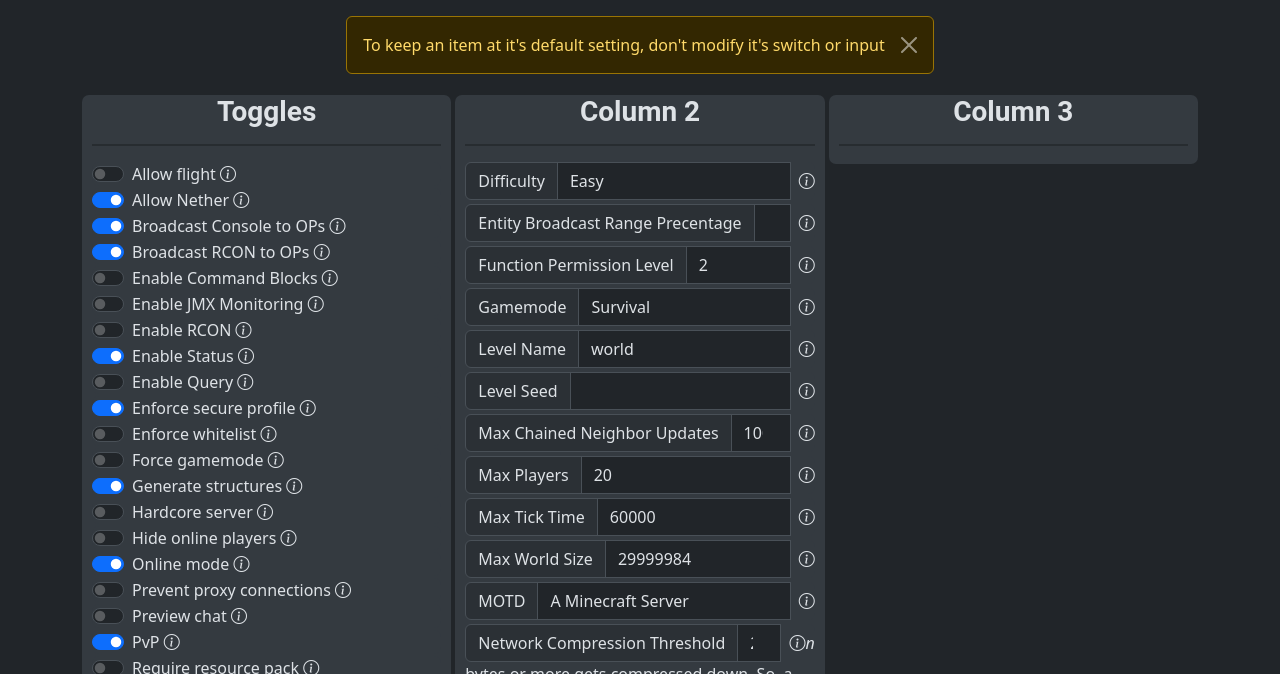
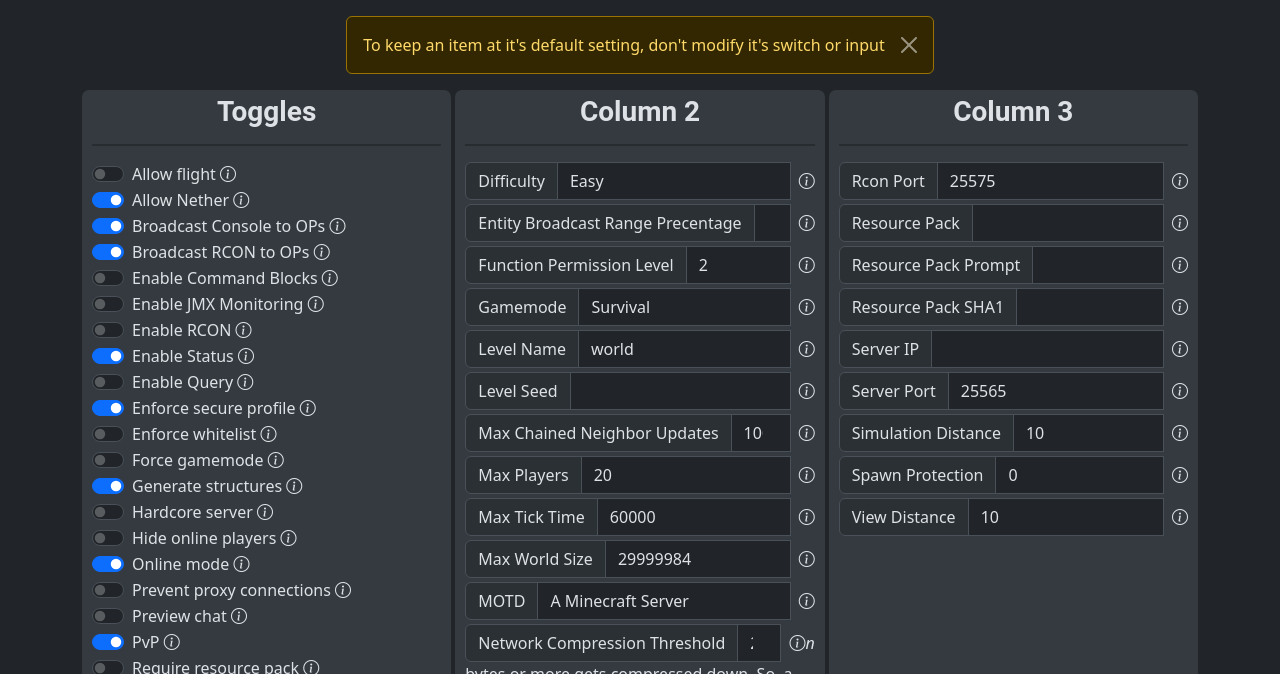
Before and after one commit to arithefirst/MinecraftProvisioningSystem, a plain HTML site: page frontend/index.html in a window 1280 px wide. Shown: the part 126-800 px from the top of the page. Drawn offline with nearby package versions, Linux system fonts and the light colour scheme.

Commit message:
Finished html and css

```diff
--- a/frontend/index.html
+++ b/frontend/index.html
@@ -26,7 +26,7 @@
       <div class="row gx-1">
          <div class="col-4 round bcolor">
             <div class="innerdiv-toggles">
-               <h3 class="roboto-bold text-center" style="margin-top: 5px;">Toggles</h3>
+               <h3 class="roboto-bold text-center" style="padding-top: 5px;">Toggles</h3>
                <hr class="solid-bold" />
                <!-- Toggle Switches -->
                <div class="form-check form-switch">
@@ -168,7 +168,7 @@
          </div>
          <div class="col-4 bcolor">
             <div class="innerdiv">
-               <h3 class="roboto-bold text-center" style="margin-top: 5px">Column 2</h3>
+               <h3 class="roboto-bold text-center" style="padding-top: 5px">Column 2</h3>
                <hr class="solid-bold" />
                <!-- Difficulty -->
                <div class="input-group d-flex align-items-center mb-1">
@@ -275,9 +275,63 @@
             </div>
          </div>
          <div class="col-4 bcolor">
-            <div class="innerdiv">
-               <h3 class="roboto-bold text-center" style="margin-top: 5px">Column 3</h3>
+            <div class="innerdiv-col3">
+               <h3 class="roboto-bold text-center" style="padding-top: 5px">Column 3</h3>
                <hr class="solid-bold" />
+               <!-- Rcon Port -->
+               <div class="input-group d-flex align-items-center mb-1">
+                  <span class="input-group-text">Rcon Port</span>
+                  <input value="25575" type="number" min="1" max="65534" class="form-control" id="rconPort">
+                  <i class="bi bi-info-circle ms-2 align-middle" href="#" data-bs-toggle="tooltip" data-bs-html="true" data-bs-placement="top" data-bs-title="Sets the port for the RCON server."></i>
+               </div>
+               <!-- Resource Pack -->
+               <div class="input-group d-flex align-items-center mb-1">
+                  <span class="input-group-text">Resource Pack</span>
+                  <input value="" type="text" class="form-control" id="resourcePack">
+                  <i class="bi bi-info-circle ms-2 align-middle" href="#" data-bs-toggle="tooltip" data-bs-placement="top" data-bs-title='Optional URI to a resource pack. The player may choose to use it unless "Require resource pack" is enabled.'></i>
+               </div>
+               <!-- Resource Pack Prompt -->
+               <div class="input-group d-flex align-items-center mb-1">
+                  <span class="input-group-text">Resource Pack Prompt</span>
+                  <input value="" type="text" class="form-control" id="resourcePackPrompt">
+                  <i class="bi bi-info-circle ms-2 align-middle" href="#" data-bs-toggle="tooltip" data-bs-placement="top" data-bs-title='Optional, adds a custom message to be shown on resource pack prompt when "Require resource pack" is used.'></i>
+               </div>
+               <!-- Resource Pack SHA1 -->
+               <div class="input-group d-flex align-items-center mb-1">
+                  <span class="input-group-text">Resource Pack SHA1</span>
+                  <input value="" type="text" class="form-control" id="resourcePackSha1">
+                  <i class="bi bi-info-circle ms-2 align-middle" href="#" data-bs-toggle="tooltip" data-bs-placement="top" data-bs-title='Optional SHA-1 digest of the resource pack, in lowercase hexadecimal. It is recommended to specify this, because it is used to verify the integrity of the resource pack.'></i>
+               </div>
+               <!-- Server IP -->
+               <div class="input-group d-flex align-items-center mb-1">
+                  <span class="input-group-text">Server IP</span>
+                  <input value="" type="text" class="form-control" id="serverIP">
+                  <i class="bi bi-info-circle ms-2 align-middle" href="#" data-bs-toggle="tooltip" data-bs-placement="top" data-bs-title='Binds the server to a particular IP. It is strongly recommended that this be left blank.'></i>
+               </div>
+               <!-- Server Port -->
+               <div class="input-group d-flex align-items-center mb-1">
+                  <span class="input-group-text">Server Port</span>
+                  <input value="25565" type="number" min="1" max="65534" class="form-control" id="serverPort">
+                  <i class="bi bi-info-circle ms-2 align-middle" href="#" data-bs-toggle="tooltip" data-bs-html="true" data-bs-placement="top" data-bs-title="Changes the port the server is hosting (listening) on. This port must be forwarded if the server is hosted in a network using NAT (if the player has a home router/firewall)."></i>
+               </div>
+               <!-- Simulation Distance -->
+               <div class="input-group d-flex align-items-center mb-1">
+                  <span class="input-group-text">Simulation Distance</span>
+                  <input id="simulationDistance" value="10" type="number" min="3" max="32" class="form-control">
+                  <i class="bi bi-info-circle ms-2 align-middle" href="#" data-bs-toggle="tooltip" data-bs-html="true" data-bs-placement="top" data-bs-title="Sets the maximum distance from players that living entities may be located in order to be updated by the server, measured in chunks in each direction of the player (radius, not diameter). If entities are outside of this radius, then they will not be ticked by the server nor will they be visible to players."></i>
+               </div>
+               <!-- Spawn Protection -->
+               <div class="input-group d-flex align-items-center mb-1">
+                  <span class="input-group-text">Spawn Protection</span>
+                  <input id="spawnProtection" value="0" type="number" min="3" max="32" class="form-control">
+                  <i class="bi bi-info-circle ms-2 align-middle" href="#" data-bs-toggle="tooltip" data-bs-html="true" data-bs-placement="top" data-bs-title="Determines the side length of the square spawn protection area as 2x+1. Setting this to 0 disables the spawn protection. A value of 1 protects a 3×3 square centered on the spawn point. 2 protects 5×5, 3 protects 7×7, etc. If there are no ops set on the server, the spawn protection is disabled automatically."></i>
+               </div>
+               <!-- View Distance -->
+               <div class="input-group d-flex align-items-center mb-1">
+                  <span class="input-group-text">View Distance</span>
+                  <input id="viewDistance" value="10" type="number" min="3" max="32" class="form-control">
+                  <i class="bi bi-info-circle ms-2 align-middle" href="#" data-bs-toggle="tooltip" data-bs-html="true" data-bs-placement="top" data-bs-title="Sets the amount of world data the server sends the client, measured in chunks in each direction of the player (radius, not diameter). It determines the server-side viewing distance."></i>
+               </div>
             </div>
          </div>
       </div>
--- a/frontend/main.css
+++ b/frontend/main.css
@@ -19,7 +19,13 @@
 .innerdiv {
   padding-left: 10px;
   padding-right: 10px;
-  padding-bottom: 2px
+  padding-bottom: 3px
+}
+
+.innerdiv-col3 {
+  padding-left: 10px;
+  padding-right: 10px;
+  padding-bottom: 339px
 }
 
 .solid-thin {
```
